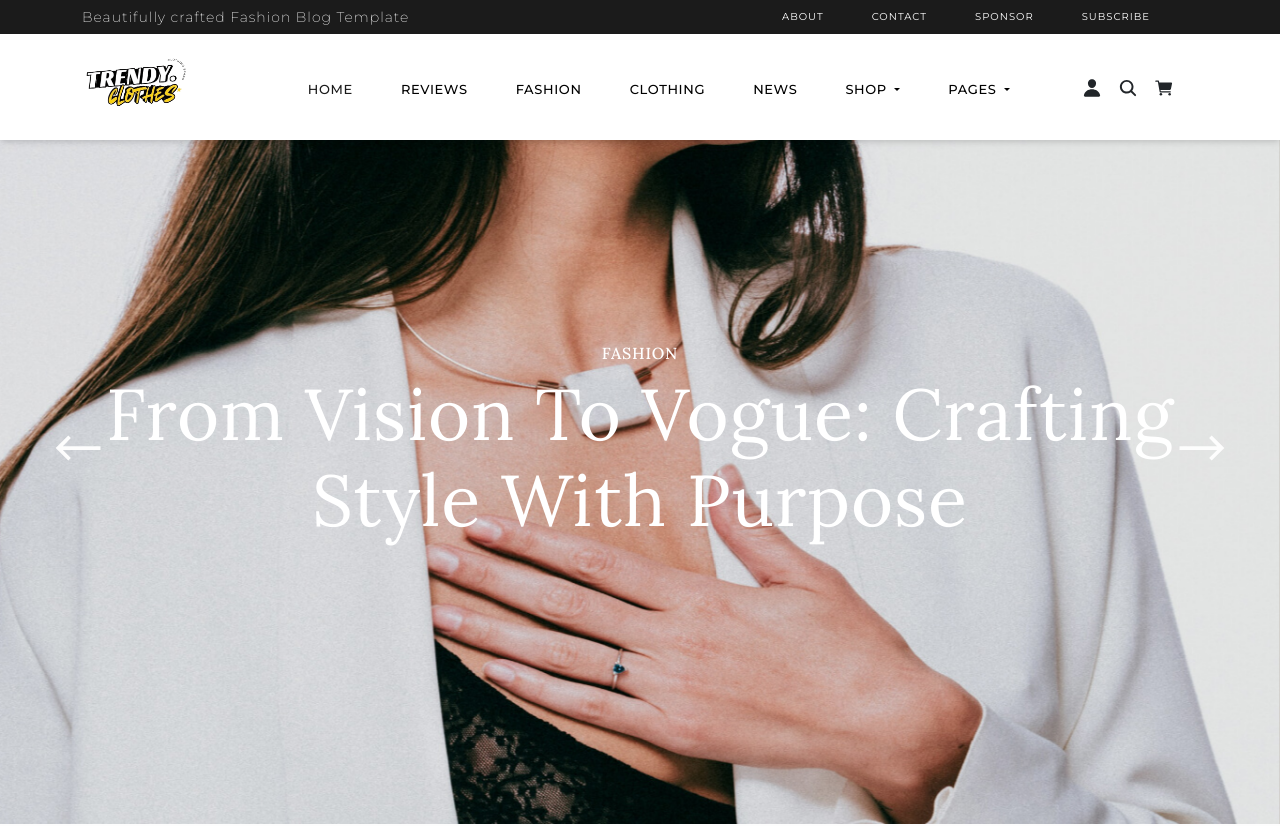
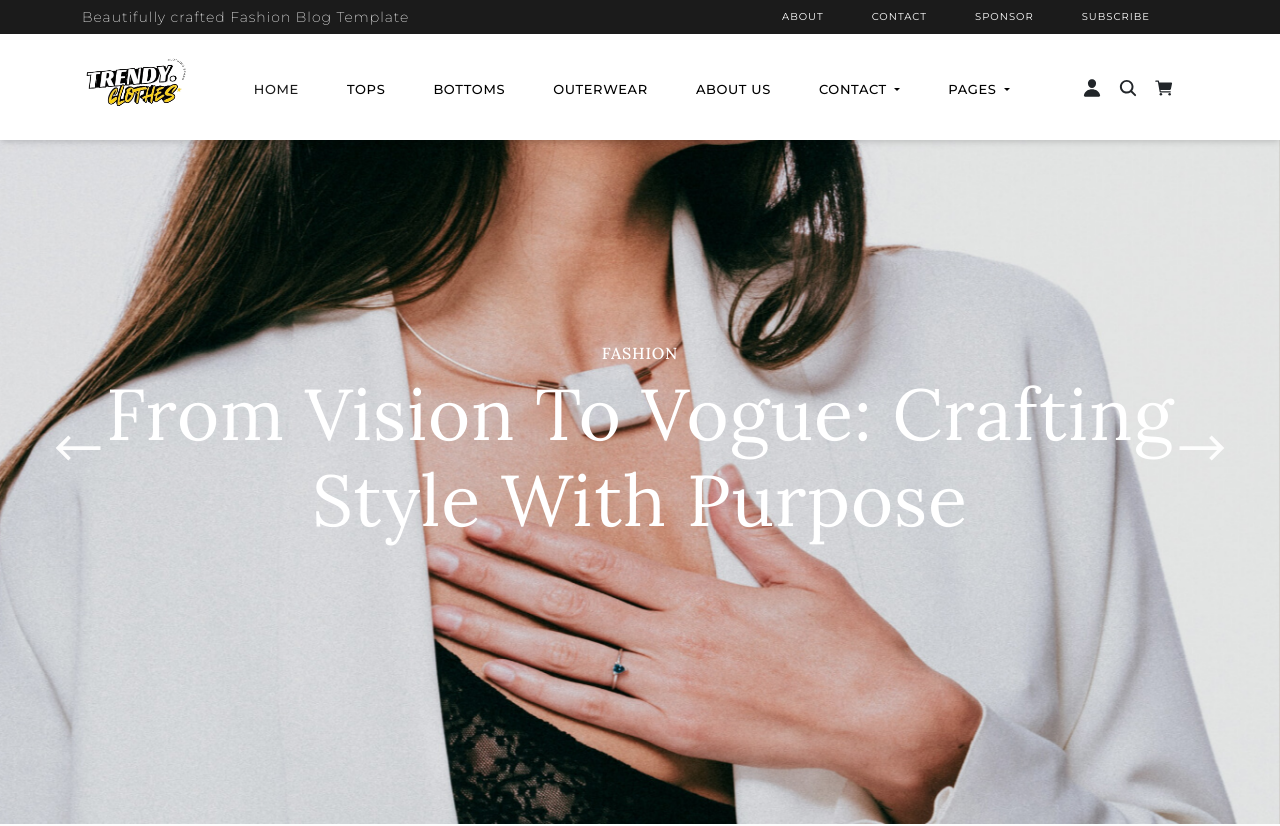
Before and after one commit to haolenhat/trendy-clothes.github.io, a plain HTML site: page index.html in a window 1280 px wide. Shown: the top 826 px of the page. Drawn offline with nearby package versions, Linux system fonts and the light colour scheme.

Commit message:
Update header.html

```diff
--- a/header.html
+++ b/header.html
@@ -51,27 +51,29 @@
                                 href="index.html">Home</a>
                         </li>
                         <li class="nav-item px-4">
-                            <a class="nav-link nav-link-ltr text-uppercase p-0" href="about-us.html">Reviews </a>
+                            <a class="nav-link nav-link-ltr text-uppercase p-0" href="about-us.html">TOPS </a>
                         </li>
                         <li class="nav-item px-4">
-                            <a class="nav-link nav-link-ltr text-uppercase p-0" href="blog.html">Fashion</a>
+                            <a class="nav-link nav-link-ltr text-uppercase p-0" href="blog.html">BOTTOMS</a>
                         </li>
                         <li class="nav-item px-4">
-                            <a class="nav-link nav-link-ltr text-uppercase p-0" href="shop.html">Clothing</a>
+                            <a class="nav-link nav-link-ltr text-uppercase p-0" href="shop.html">OUTERWEAR</a>
                         </li>
                         <li class="nav-item px-4">
-                            <a class="nav-link nav-link-ltr text-uppercase p-0" href="blog.html">News</a>
+                            <a class="nav-link nav-link-ltr text-uppercase p-0" href="blog.html">ABOUT US</a>
                         </li>
                         <li class="nav-item dropdown px-4">
                             <a class="nav-link dropdown-toggle nav-link-ltr text-uppercase p-0" href="#" role="button"
                                 data-bs-toggle="dropdown" aria-expanded="false">
-                                SHOP
+                                CONTACT
+
                             </a>
                             <ul class="dropdown-menu">
-                                <li><a class="dropdown-item" href="shop.html">Shop<span
-                                            class="badge bg-secondary-subtle text-dark ms-2">PRO</span></a></li>
-                                <li><a class="dropdown-item" href="single-product.html">Shop-Single<span
-                                            class="badge bg-secondary-subtle text-dark ms-2">PRO</span></a></li>
+                                <li><a class="dropdown-item"
+                                        href="https://www.facebook.com/people/Trendy-Clothes-Shop/61561754082374/">Facebook
+                                        <i class="fa-brands fa-facebook"></i></a></li>
+                                <li><a class="dropdown-item" href="shttps://vn.shp.ee/7XL3suk">Shopee <i
+                                            class="fa-solid fa-s"></i></a></li>
                             </ul>
                         </li>
                         <li class="nav-item px-4 dropdown">
```
